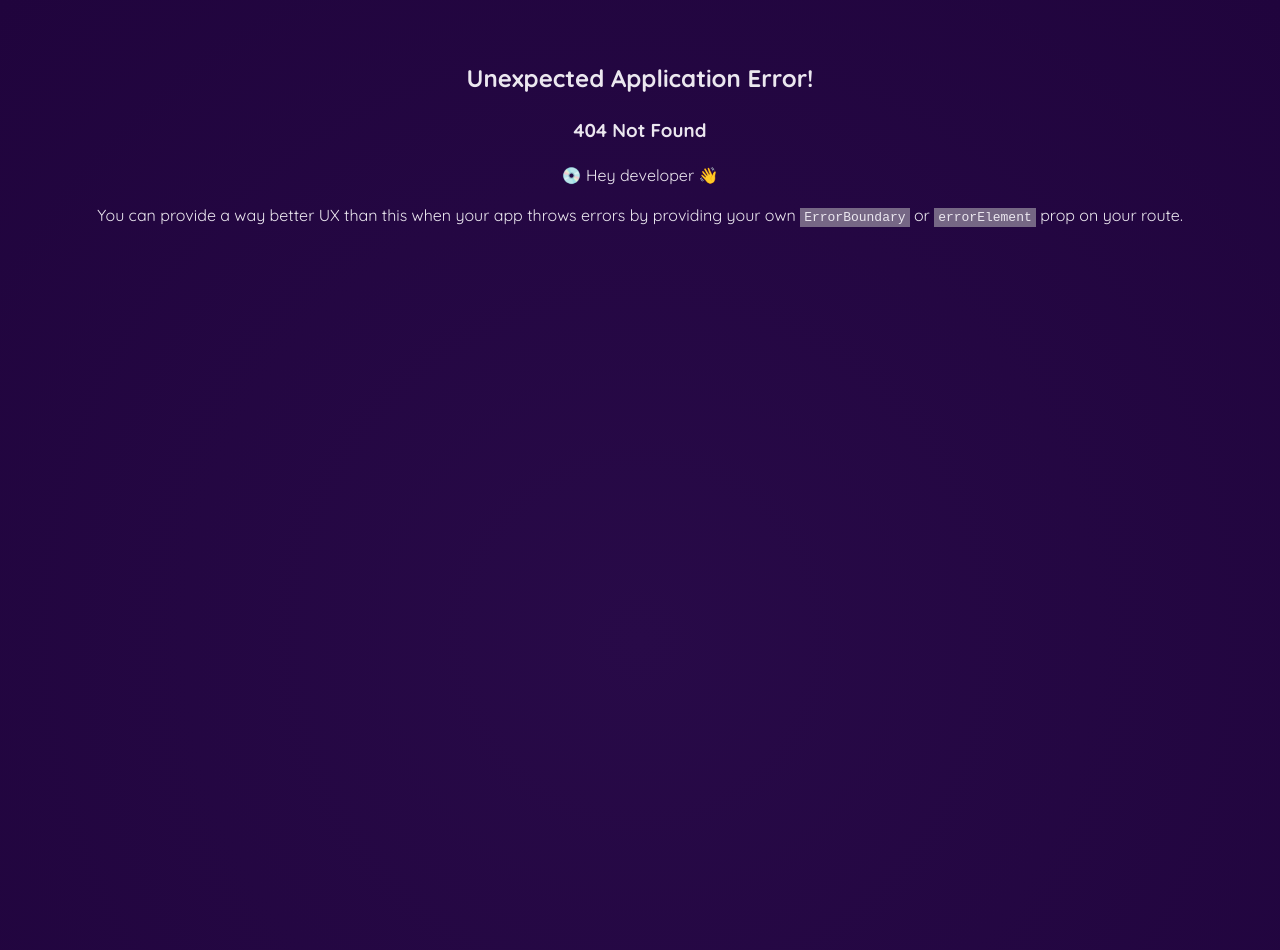
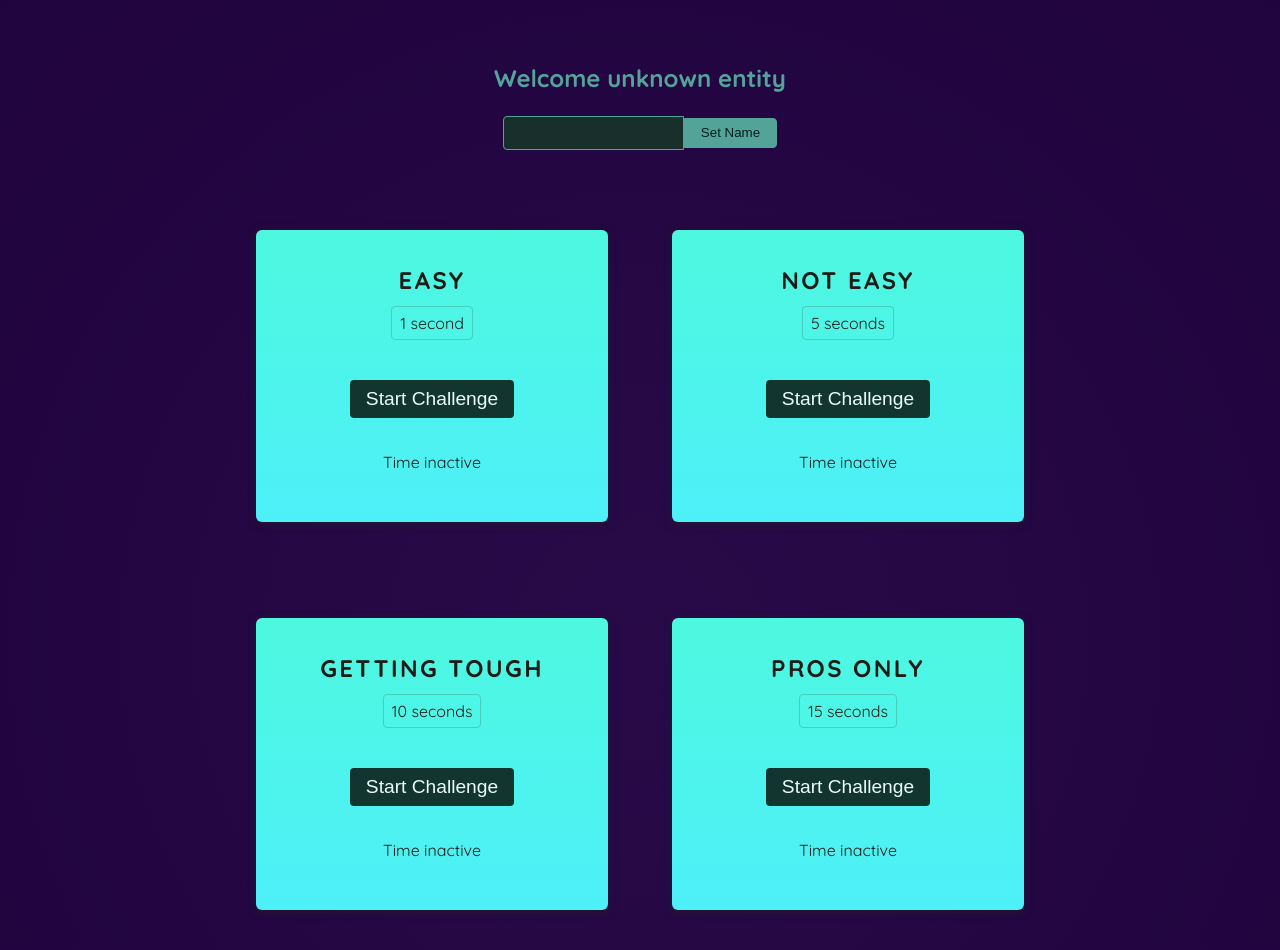
Before and after one commit to MykolaKolotylo/react-course-projects, a React (Vite) app: page /timer in a window 1280 px wide. Before the commit this address had no page. Shown: the top 950 px of the page. Built offline with nearby package versions, Linux system fonts and the light colour scheme; a web font is replaced by a local one.

Commit message:
feat[refs] practice refs

```diff
--- a/src/App.jsx
+++ b/src/App.jsx
@@ -3,11 +3,13 @@ import {createBrowserRouter, RouterProvider,} from "react-router-dom";
 import ReactEssentials from "./components/react-essentials/ReactEssentials.jsx";
 import Home from "./components/Home.jsx";
 import TicTacToe from "./components/tic-tac-toe/TicTacToe.jsx";
+import Timer from "./components/timer/Timer.jsx";
 
 const router = createBrowserRouter([
     {path: '/', element: <Home/>},
     {path: '/react-essentials', element: <ReactEssentials/>},
     {path: '/tic-tac-toe', element: <TicTacToe/>},
+    {path: '/timer', element: <Timer/>},
 ]);
 
 function App() {
--- a/src/components/Home.jsx
+++ b/src/components/Home.jsx
@@ -8,6 +8,7 @@ export default function Home() {
             <Link to={'/'} className="nav-item">Home</Link>
             <Link to={'/react-essentials'} className="nav-item">React Essentials</Link>
             <Link to={'/tic-tac-toe'} className="nav-item">Tic Tac Toe</Link>
+            <Link to={'/timer'} className="nav-item">Timer</Link>
         </div>
     )
 }
--- /dev/null
+++ b/src/components/timer/Timer.css
@@ -0,0 +1,207 @@
+#content {
+    max-width: 60rem;
+    margin: 2rem auto;
+    padding: 2rem;
+    background: radial-gradient(#0b201d, #021619);
+    border-radius: 16px;
+    box-shadow: 0 2px 8px rgba(0, 0, 0, 0.8);
+}
+
+h1 {
+    font-family: 'Handjet', monospace;
+    text-align: center;
+    text-transform: uppercase;
+    color: #c1e2dd;
+    text-shadow: 0 0 4px rgba(35, 34, 34, 0.4);
+    font-size: 3.5rem;
+    margin: 0;
+}
+
+h1 em {
+    font-style: normal;
+    color: #00eeff;
+}
+
+header p {
+    font-size: 1.2rem;
+    margin: 0;
+    text-align: center;
+    color: #c6f4f2;
+}
+
+#player {
+    text-align: center;
+}
+
+#player h2 {
+    color: #54a399;
+}
+
+#player p {
+    display: flex;
+    justify-content: center;
+    align-items: center;
+}
+
+#player input {
+    font: inherit;
+    border: 1px solid #54a399;
+    background-color: #192f2b;
+    border-radius: 4px;
+    border-top-right-radius: 0;
+    border-bottom-right-radius: 0;
+    padding: 0.25rem;
+    color: #d1f0ec;
+}
+
+#player button {
+    cursor: pointer;
+    background-color: #54a399;
+    border: 1px solid #54a399;
+    padding: 0.4rem 1rem;
+    color: #061e1a;
+    border-top-right-radius: 4px;
+    border-bottom-right-radius: 4px;
+}
+
+#player button:hover {
+    background-color: #3c8379;
+    border-color: #3c8379;
+}
+
+#challenges {
+    max-width: 50rem;
+    margin: 3rem auto;
+    display: flex;
+    flex-wrap: wrap;
+    gap: 2rem;
+}
+
+.challenge {
+    width: 22rem;
+    display: flex;
+    flex-direction: column;
+    align-items: center;
+    justify-content: center;
+    padding: 2rem;
+    margin: 2rem auto;
+    background: linear-gradient(#4df8df, #4df0f8);
+    color: #221c18;
+    box-shadow: 0 2px 8px rgba(35, 34, 34, 0.6);
+    border-radius: 6px;
+}
+
+.challenge button {
+    margin-top: 1rem;
+    padding: 0.5rem 1rem;
+    border: none;
+    border-radius: 4px;
+    background: #12352f;
+    color: #edfcfa;
+    font-size: 1.2rem;
+    cursor: pointer;
+}
+
+.challenge button:hover {
+    background: #051715;
+}
+
+.challenge h2 {
+    font-size: 1.5rem;
+    letter-spacing: 0.1em;
+    margin: 0;
+    text-align: center;
+    text-transform: uppercase;
+    color: #221c18;
+}
+
+.challenge-time {
+    border: 1px solid #46cebe;
+    border-radius: 4px;
+    padding: 0.25rem 0.5rem;
+    margin: 0.5rem;
+}
+
+.challenge .active {
+    animation: flash 1s infinite;
+}
+
+.result-modal {
+    border: none;
+    border-radius: 8px;
+    padding: 2rem;
+    background-color: #d7fcf8;
+}
+
+.result-modal[open] {
+    animation: slide-in-from-top 0.35s ease-out;
+}
+
+.result-modal::backdrop {
+    background: rgba(0, 0, 0, 0.9);
+}
+
+.result-modal h2 {
+    font-family: 'Handjet', monospace;
+    margin: 0 0 0.25rem 0;
+    font-size: 3rem;
+    text-transform: uppercase;
+}
+
+.result-modal progress {
+    width: 100%;
+    height: 1.5rem;
+    margin: 0;
+    accent-color: #46cebe;
+}
+
+.result-modal p {
+    margin: 0.5rem 0;
+    font-size: 1.2rem;
+}
+
+.result-modal p strong {
+    color: #10655b;
+}
+
+.result-modal form {
+    text-align: right;
+}
+
+.result-modal button {
+    margin-top: 1rem;
+    padding: 0.5rem 1rem;
+    border: none;
+    border-radius: 4px;
+    background: #12352f;
+    color: #edfcfa;
+    font-size: 1.2rem;
+    cursor: pointer;
+}
+
+.result-modal button:hover {
+    background: #051715;
+}
+
+@keyframes slide-in-from-top {
+    0% {
+        transform: translateY(-15%);
+        opacity: 0;
+    }
+    100% {
+        transform: translateY(0);
+        opacity: 1;
+    }
+}
+
+@keyframes flash {
+    0% {
+        opacity: 0.5;
+    }
+    50% {
+        opacity: 1;
+    }
+    100% {
+        opacity: 0.5;
+    }
+}
--- /dev/null
+++ b/src/components/timer/Timer.jsx
@@ -0,0 +1,17 @@
+import './Timer.css';
+import Player from "./componnets/Player/Player.jsx";
+import TimerChallenge from "./componnets/TimerChallenge/TimerChallenge.jsx";
+
+export default function Timer() {
+    return (
+        <>
+            <Player/>
+            <div id="challenges">
+                <TimerChallenge title="Easy" targetTime={1}/>
+                <TimerChallenge title="Not easy" targetTime={5}/>
+                <TimerChallenge title="Getting tough" targetTime={10}/>
+                <TimerChallenge title="Pros only" targetTime={15}/>
+            </div>
+        </>
+    )
+}
--- /dev/null
+++ b/src/components/timer/componnets/Player/Player.jsx
@@ -0,0 +1,11 @@
+export default function Player() {
+    return (
+        <section id="player">
+            <h2>Welcome unknown entity</h2>
+            <p>
+                <input type="text" />
+                <button>Set Name</button>
+            </p>
+        </section>
+    );
+}
--- /dev/null
+++ b/src/components/timer/componnets/ResultModal/ResultModal.jsx
@@ -0,0 +1,22 @@
+import {forwardRef} from "react";
+
+const ResultModal = forwardRef(function ResultModal({targetTime, remainingTime, onReset}, ref) {
+        const formattedRemainingTime = (remainingTime / 1000).toFixed(2);
+        const userLost = remainingTime <= 0;
+        const score = Math.round((1 - remainingTime / (targetTime * 1000)) * 100);
+
+        return (
+            <dialog ref={ref} className="result-modal">
+                {userLost && <h2>You lost</h2>}
+                {!userLost && <h2>Your Score {score}</h2>}
+                <p>The target time was <strong>{targetTime} seconds.</strong></p>
+                <p>You stopped the timer with <strong>{formattedRemainingTime} left seconds left.</strong></p>
+                <form method='dialog' onSubmit={onReset}>
+                    <button>Close</button>
+                </form>
+            </dialog>
+        )
+    }
+)
+
+export default ResultModal;
--- /dev/null
+++ b/src/components/timer/componnets/TimerChallenge/TimerChallenge.jsx
@@ -0,0 +1,49 @@
+import {useRef, useState} from "react";
+import ResultModal from "../ResultModal/ResultModal.jsx";
+
+export default function TimerChallenge({title, targetTime}) {
+    const [timeRemaining, setTimeRemaining] = useState(targetTime * 1000);
+    const timerRef = useRef(null);
+    const dialogRef = useRef(null);
+
+    const timerIsActive = timeRemaining > 0 && timeRemaining < targetTime * 1000;
+
+    if (timeRemaining <= 0) {
+        clearInterval(timerRef.current);
+        dialogRef.current.showModal();
+    }
+
+    const handleStartTimer = () => {
+        timerRef.current = setInterval(() => {
+            setTimeRemaining((prevTime) => prevTime - 10)
+        }, 10)
+    }
+
+    const handleStopTimer = () => {
+        clearInterval(timerRef.current);
+        dialogRef.current.showModal();
+    }
+
+    const handleReset = () => {
+        setTimeRemaining(targetTime * 1000);
+    }
+
+    return (
+        <section className="challenge">
+            <ResultModal ref={dialogRef} targetTime={targetTime} remainingTime={timeRemaining} onReset={handleReset}/>
+            <h2>{title}</h2>
+
+            <p className="challenge-time">
+                {targetTime} second{targetTime > 1 ? 's' : ''}
+            </p>
+            <p>
+                <button onClick={timerIsActive ? handleStopTimer : handleStartTimer}>
+                    {timerIsActive ? 'Stop' : 'Start'} Challenge
+                </button>
+            </p>
+            <p className={timerIsActive ? 'active' : undefined}>
+                {timerIsActive ? 'Time is running...' : 'Time inactive'}
+            </p>
+        </section>
+    )
+}
```
